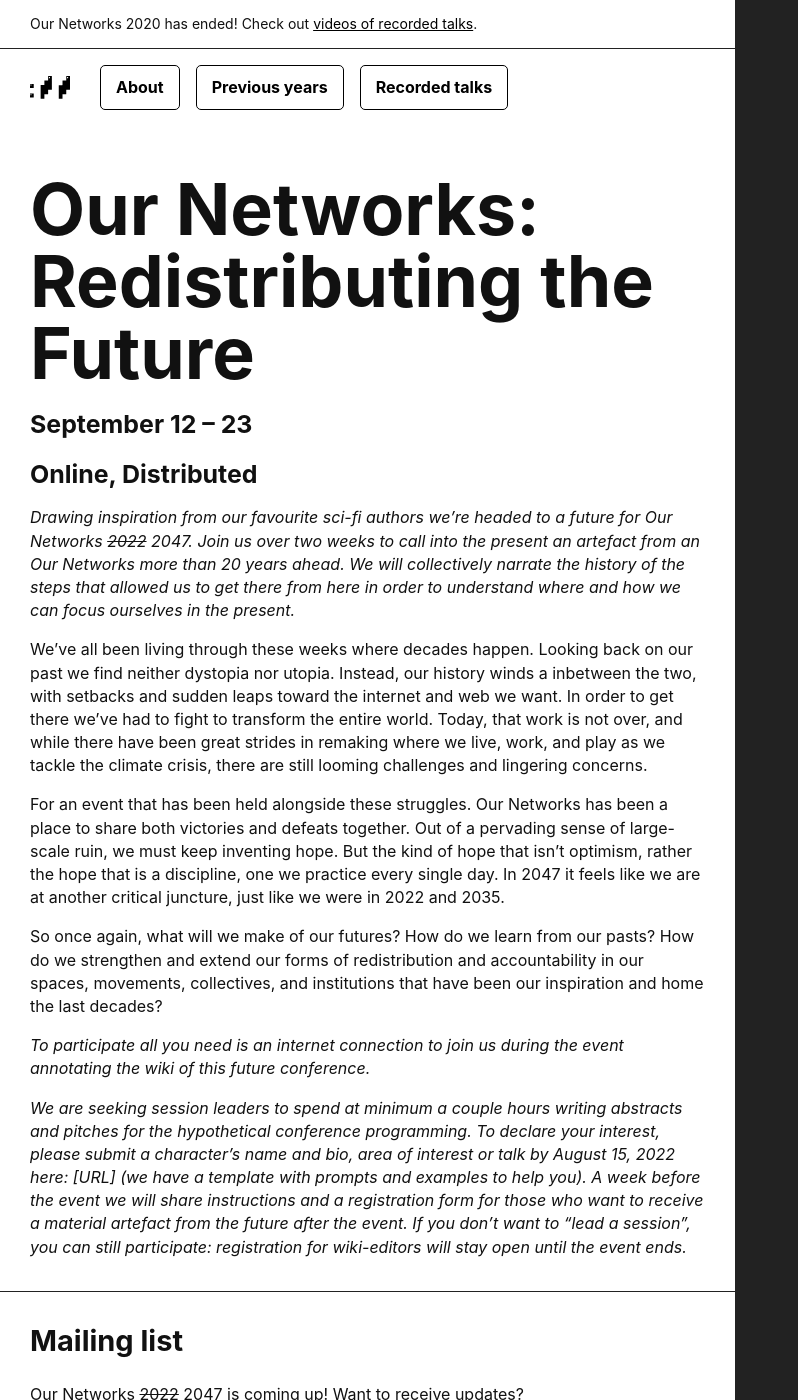
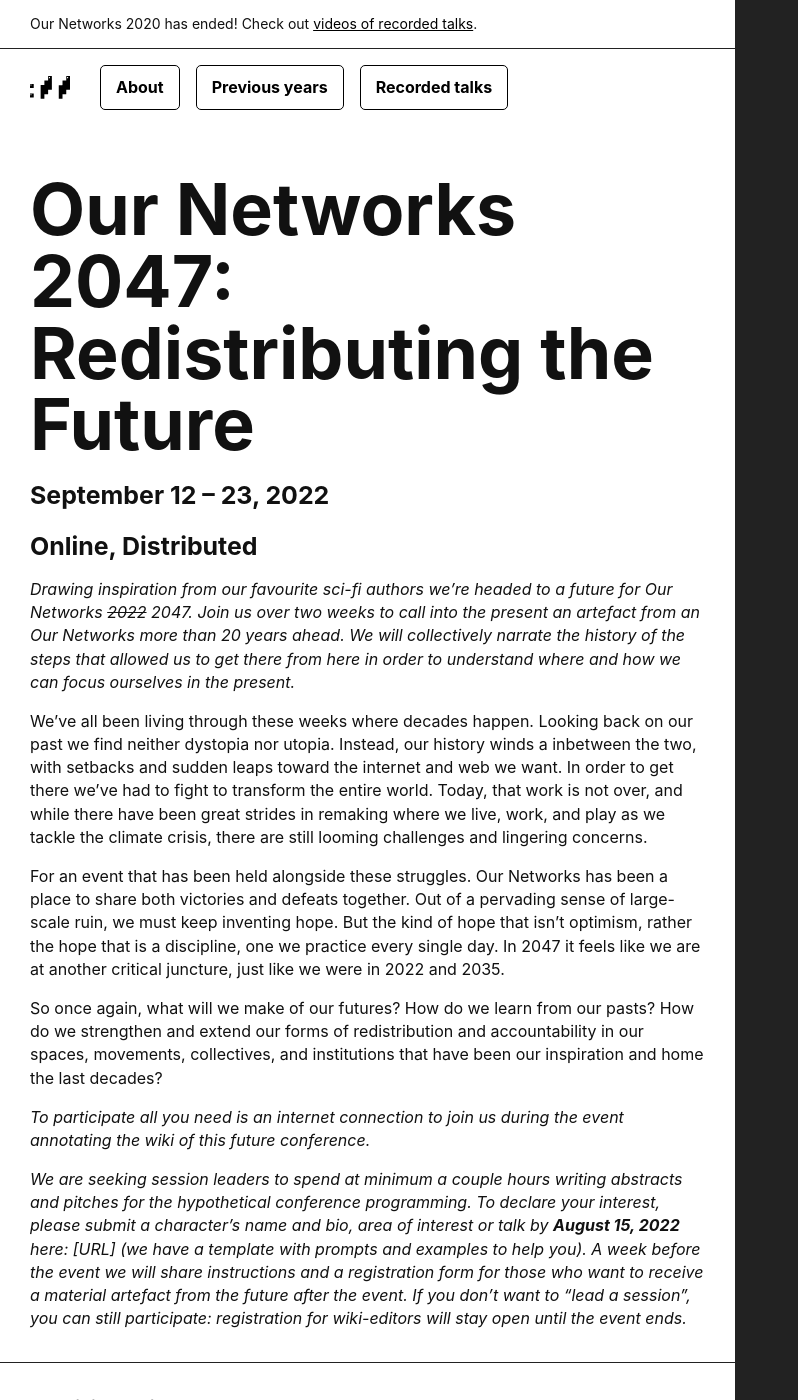
Before and after one commit to ournetworks/ournetworks.ca, a Jekyll site: the page built from index.md, in a window 1280 px wide and 1400 px high. Shown: the whole window, without its empty margins (0-798 px from the left). Built offline with Jekyll 4.4.1, drawn with Linux system fonts in a browser that asks for light colours.

Commit message:
add some lol style

```diff
--- a/_includes/2022-hero.html
+++ b/_includes/2022-hero.html
@@ -1,8 +1,8 @@
 <div class="splash-hero pt-m pb-s">
   <div class="container container-full-width">
   <header>
-    <h1 class="heading-1 lh-1 mb-0 mt-0">Our Networks: Redistributing the Future</h1>
-    <h2 class="heading-3 mb-0">September 12 &ndash; 23</h2>
+    <h1 class="heading-1 lh-1 mb-0 mt-0">Our Networks 2047: Redistributing the Future</h1>
+    <h2 class="heading-3 mb-0">September 12 &ndash; 23, 2022</h2>
     <h2 class="heading-3 mb-0">Online, Distributed</h2>
  </header>
   </div>
--- a/index.md
+++ b/index.md
@@ -15,4 +15,4 @@
 
 _To participate all you need is an internet connection to join us during the event annotating the wiki of this future conference._
 
-_We are seeking session leaders to spend at minimum a couple hours writing abstracts and pitches for the hypothetical conference programming. To declare your interest, please submit a character's name and bio, area of interest or talk by August 15, 2022 here: [URL] (we have a template with prompts and examples to help you). A week before the event we will share instructions and a registration form for those who want to receive a material artefact from the future after the event. If you don't want to "lead a session", you can still participate: registration for wiki-editors will stay open until the event ends._
+_We are seeking session leaders to spend at minimum a couple hours writing abstracts and pitches for the hypothetical conference programming. To declare your interest, please submit a character's name and bio, area of interest or talk by **August 15, 2022** here: [URL] (we have a template with prompts and examples to help you). A week before the event we will share instructions and a registration form for those who want to receive a material artefact from the future after the event. If you don't want to "lead a session", you can still participate: registration for wiki-editors will stay open until the event ends._
```
